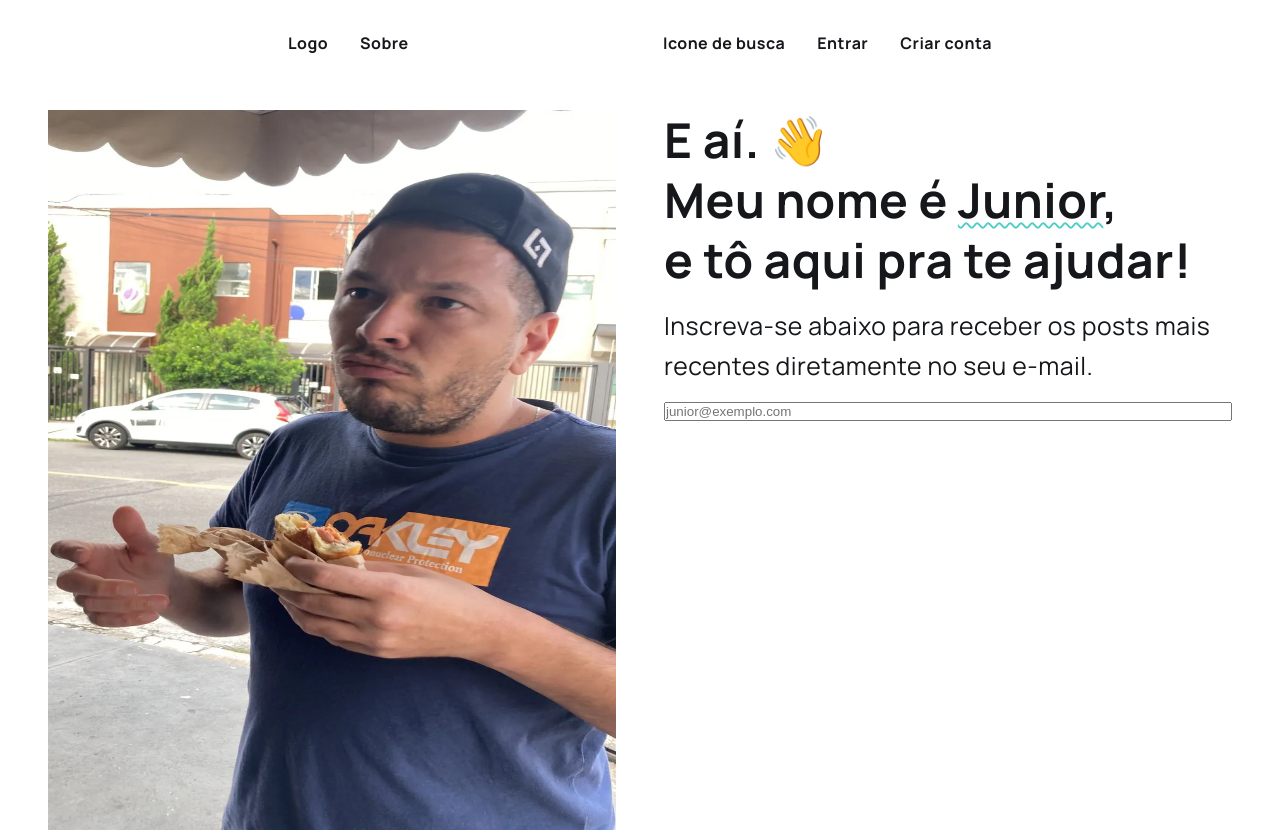
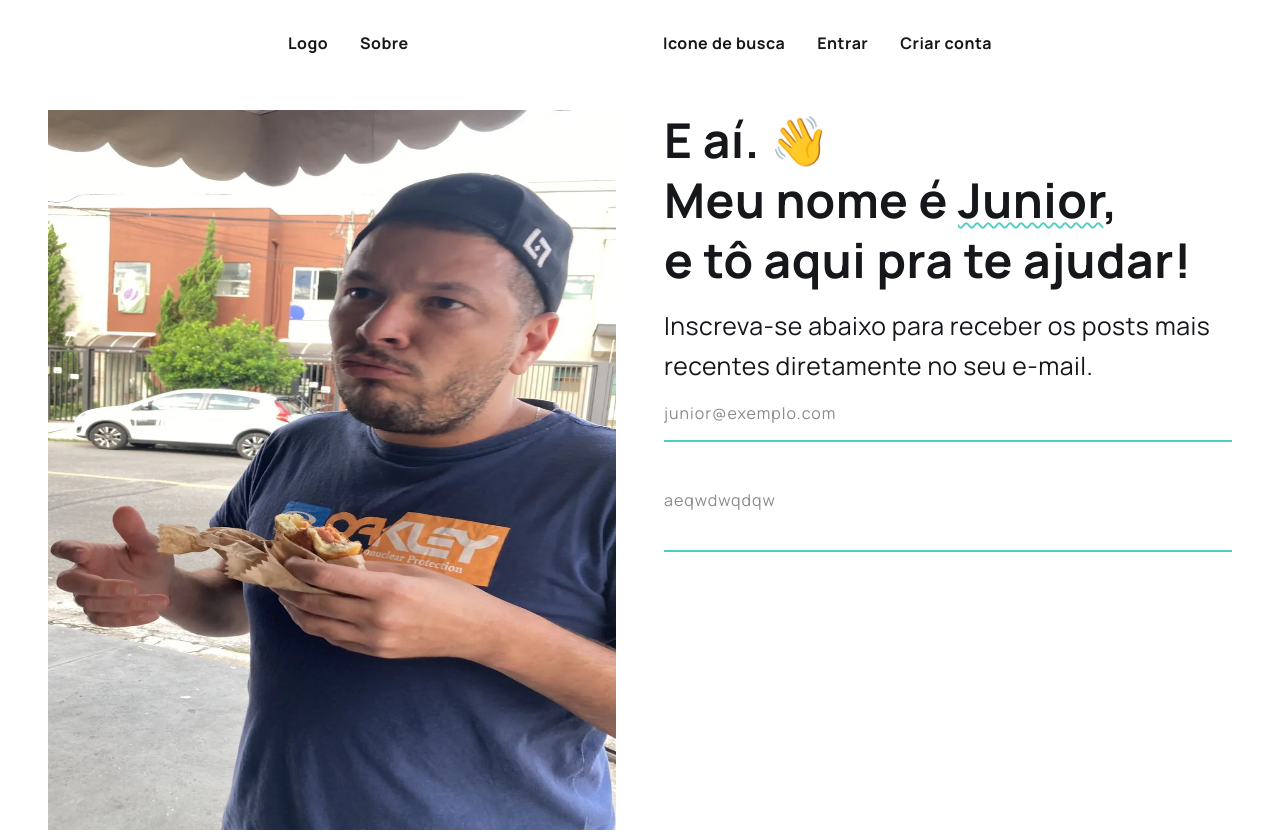
Before and after one commit to junioranheu/wards-front, a Next.js app: page / in a window 1280 px wide. Shown: the top 832 px of the page. Built offline with nearby package versions, Linux system fonts and the light colour scheme.

Commit message:
ajustes gerais scss

```diff
--- a/app/(main)/(index)/components/intro/index.tsx
+++ b/app/(main)/(index)/components/intro/index.tsx
@@ -22,6 +22,8 @@ export default function Intro() {
                 <span className='titulo'>E aí. 👋<br />Meu nome é <span className='wavy'>Junior</span>,<br />e tô aqui pra te ajudar!</span>
                 <span className='subtitulo'>Inscreva-se abaixo para receber os posts mais recentes diretamente no seu e-mail.</span>
                 <input type='text' placeholder='junior@exemplo.com' />
+
+                <textarea placeholder='aeqwdwqdqw' />
             </div>
         </section>
     )
--- a/app/(main)/styles/layout.module.scss
+++ b/app/(main)/styles/layout.module.scss
@@ -14,7 +14,7 @@
         min-height: 100vh;
         padding: 0rem 2rem 2rem 2rem;
 
-        color: var(--texto);
+        color: var(--preto);
         font-size: 1.15rem;
         font-weight: 400;
 
--- a/styles/globals.scss
+++ b/styles/globals.scss
@@ -82,7 +82,7 @@ svg {
     height: 1.5rem;
     fill: none;
     stroke-width: 2;
-    stroke: var(--texto);
+    stroke: var(--preto);
     vertical-align: middle;
     transition: .3s;
 
@@ -94,6 +94,74 @@ svg {
 
     &:hover:not(.svgSemEfeito) {
         stroke: var(--principal);
+    }
+}
+
+/* =-=-=-=-=-=-=-=-=-=-= Input =-=-=-=-=-=-=-=-=-=-= */
+input[type=text] {
+    color: var(--preto);
+    font: inherit;
+    margin: 0;
+    line-height: normal;
+    background: none;
+    border: none;
+    border-bottom: solid 2px var(--principal);
+    font-size: 1rem;
+    font-weight: 400;
+    letter-spacing: 1px;
+    margin: 0em 0 1.875em 0;
+    padding: 0 0 1rem 0;
+    width: 100%;
+    transition: 0.3s;
+}
+
+textarea {
+    color: var(--preto);
+    font: inherit;
+    margin: 0;
+    overflow: auto;
+    background: none;
+    border: none;
+    border-bottom: solid 2px var(--principal);
+    font-size: 1rem;
+    font-weight: 400;
+    letter-spacing: 1px;
+    margin: 0em 0 1.875em 0;
+    padding: 0 0 0.875em 0;
+    width: 100%;
+    line-height: 1.5rem;
+    resize: none;
+    width: 100%;
+    transition: 0.5s;
+}
+
+input[type=text],
+textarea {
+    &:focus {
+        outline: none;
+        border-bottom: solid 2px var(--secundaria);
+        transition: 0.5s;
+
+        &::placeholder {
+            font-size: 0.65rem;
+            transition: 0.25s;
+        }
+    }
+
+    &::placeholder {
+        color: rgba(21, 23, 26, 0.5);
+        transition: 0.25s;
+    }
+
+    &:disabled {
+        cursor: not-allowed;
+        color: var(--preto);
+    }
+
+    // bug fix;
+    &:-webkit-autofill {
+        -webkit-text-fill-color: var(--preto) !important;
+        -webkit-box-shadow: 0 0 0 30px var(--principal) inset !important;
     }
 }
 
@@ -186,16 +254,16 @@ svg {
 }
 
 ::-webkit-scrollbar-track {
-    background: var(--preto);
+    background: transparent;
 }
 
 ::-webkit-scrollbar-thumb {
-    background: var(--texto);
+    background: var(--principal);
     border-radius: 1rem;
 }
 
 ::-webkit-scrollbar-thumb:hover {
-    background: var(--principal);
+    background: var(--secundaria);
 }
 
 /* =-=-=-=-=-=-=-=-=-=-= Media queries =-=-=-=-=-=-=-=-=-=-= */
```
